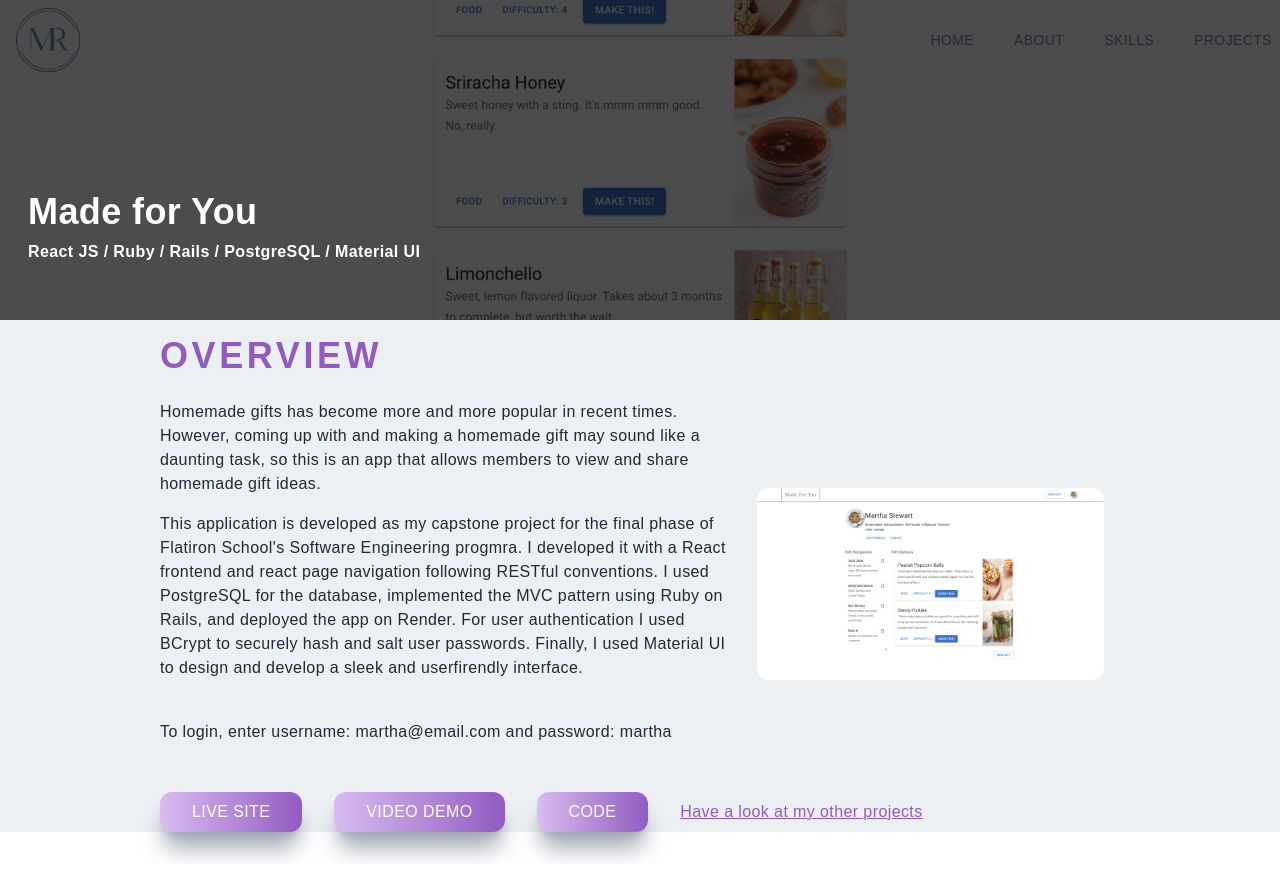
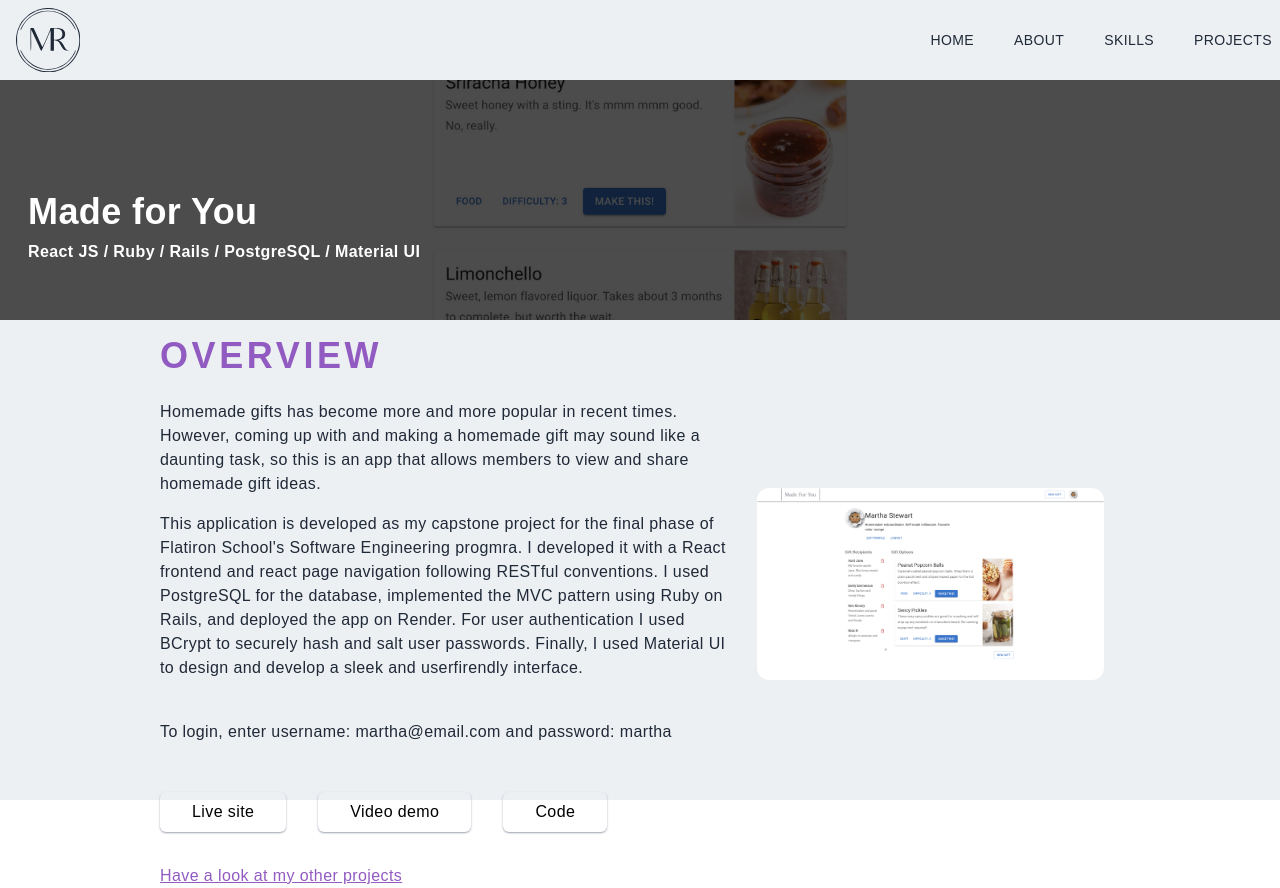
Before and after one commit to mariareedstrom/my-portfolio, a Next.js app: page /projects/madeforyou in a window 1280 px wide. Before the commit the page ends 864 px from the top, so only its background shows below. Built offline with nearby package versions, Linux system fonts and the light colour scheme.

Commit message:
styling updates

```diff
--- a/app/components/About.tsx
+++ b/app/components/About.tsx
@@ -1,5 +1,6 @@
 import Image from "next/image";
 import Link from "next/link";
+import profile from "/public/images/profile.jpg";
 
 export default function About() {
   return (
@@ -43,7 +44,7 @@ export default function About() {
         <div className="m-auto p-4 hover:scale-105 ease-in duration-300">
           <Image
             className="border-4 border-gray-600 rounded-full mx-auto "
-            src="/images/profile pic.jpeg"
+            src={profile}
             alt="Maria Reedstrom"
             width={300}
             height={300}
--- a/app/components/Navbar.tsx
+++ b/app/components/Navbar.tsx
@@ -6,33 +6,12 @@ import { useState, useEffect } from "react";
 import { AiOutlineMenu, AiOutlineClose, AiOutlineMail } from "react-icons/ai";
 import { FaGithub, FaLinkedinIn } from "react-icons/fa";
 import { BsFillPersonLinesFill } from "react-icons/bs";
-import { usePathname } from "next/navigation";
-
 import Logo from "./Logo";
 
 export default function Navbar() {
   const [nav, setNav] = useState(false);
   const [shadow, setShadow] = useState(false);
   const [navBg, setNavBg] = useState("#ecf0f3");
-  const [linkColor, setLinkColor] = useState("#1f2937");
-  const pathname = usePathname();
-
-  useEffect(() => {
-    if (
-      pathname === "/projects/postcard" ||
-      pathname === "/projects/madeforyou" ||
-      pathname === "/projects/yourstreet" ||
-      pathname === "/projects/margaritamania"
-    ) {
-      setNavBg("transparent");
-      setLinkColor("#ecf0f3");
-    } else {
-      setNavBg("#ecf0f3");
-      setLinkColor("#1f2937");
-    }
-  }, [pathname]);
-
-  const handleNav = () => setNav(!nav);
 
   useEffect(() => {
     const handleShadow = () => {
@@ -85,7 +64,7 @@ export default function Navbar() {
               <li className="ml-10 text-sm uppercase ">Projects</li>
             </Link>
           </ul>
-          <div className="md:hidden" onClick={handleNav}>
+          <div className="md:hidden">
             <AiOutlineMenu size={25} />
           </div>
         </nav>
@@ -111,10 +90,7 @@ export default function Navbar() {
               >
                 <Logo width="97" height="45" />
               </Link>
-              <div
-                className="rounded-full shadow-lg shadow-gray-400 p-3 cursor-pointer"
-                onClick={handleNav}
-              >
+              <div className="rounded-full shadow-lg shadow-gray-400 p-3 cursor-pointer">
                 <AiOutlineClose />
               </div>
             </div>
--- a/app/globals.css
+++ b/app/globals.css
@@ -7,11 +7,13 @@
 html {
   scroll-behavior: smooth;
   font-family: "Raleway", sans-serif;
+  height: 100vh;
 }
 
 @layer base {
   body {
     @apply text-[#1f2937] tracking-wide;
+    @apply md:h-[100vh];
   }
 
   h1,
@@ -36,6 +38,7 @@ html {
   }
 
   button {
-    @apply shadow-xl shadow-gray-400 rounded-xl uppercase bg-gradient-to-r from-[#d9bdf1] to-[#915BC1] text-white;
+    @apply shadow-sm shadow-gray-400 rounded-md text-black hover:scale-110 ease-in duration-300
+    hover:bg-[#915BC1] hover:text-[#ecf0f3];
   }
 }
--- a/app/projects/kittycatgenerator/page.tsx
+++ b/app/projects/kittycatgenerator/page.tsx
@@ -69,7 +69,7 @@ export default function Project() {
               rel="noopener noreferrer"
               target="_blank"
             >
-              <button className="px-8 py-2 mt-4 mr-8 ">Live Site</button>
+              <button className="px-8 py-2 mt-4 mr-8 ">Live site</button>
             </a>
 
             <a
@@ -77,7 +77,7 @@ export default function Project() {
               rel="noopener noreferrer"
               target="_blank"
             >
-              <button className="px-8 py-2 mt-4 mr-8 ">Video Demo</button>
+              <button className="px-8 py-2 mt-4 mr-8 ">Video demo</button>
             </a>
             <a
               href="https://github.com/mariareedstrom/Phase-1-Project-Kitty-Cat-Generator"
@@ -86,10 +86,10 @@ export default function Project() {
             >
               <button className="px-8 py-2 mt-4 mr-8">Code</button>
             </a>
-            <Link href="/#projects" className="text-[#915BC1] underline ">
-              Have a look at my other projects
-            </Link>
           </nav>
+          <Link href="/#projects" className="text-[#915BC1] underline ">
+            Have a look at my other projects
+          </Link>
         </div>
       </main>
     </div>
--- a/app/projects/madeforyou/page.tsx
+++ b/app/projects/madeforyou/page.tsx
@@ -60,11 +60,11 @@ export default function Project() {
           </div>
           <nav className="max-w-[960px] mb-8">
             <a href="/" rel="noopener noreferrer" target="_blank">
-              <button className="px-8 py-2 mt-4 mr-8 ">Live Site</button>
+              <button className="px-8 py-2 mt-4 mr-8 ">Live site</button>
             </a>
 
             <a href="/" rel="noopener noreferrer" target="_blank">
-              <button className="px-8 py-2 mt-4 mr-8 ">Video Demo</button>
+              <button className="px-8 py-2 mt-4 mr-8 ">Video demo</button>
             </a>
             <a
               href="https://github.com/mariareedstrom/made-for-you"
@@ -73,10 +73,10 @@ export default function Project() {
             >
               <button className="px-8 py-2 mt-4 mr-8 ">Code</button>
             </a>
-            <Link href="/#projects" className="text-[#915BC1] underline ">
-              Have a look at my other projects
-            </Link>
           </nav>
+          <Link href="/#projects" className="text-[#915BC1] underline ">
+            Have a look at my other projects
+          </Link>
         </div>
       </main>
     </div>
--- a/app/projects/margaritamania/page.tsx
+++ b/app/projects/margaritamania/page.tsx
@@ -63,7 +63,7 @@ export default function Project() {
               rel="noopener noreferrer"
               target="_blank"
             >
-              <button className="px-8 py-2 mt-4 mr-8 ">Live Site</button>
+              <button className="px-8 py-2 mt-4 mr-8 ">Live site</button>
             </a>
 
             <a
@@ -71,7 +71,7 @@ export default function Project() {
               rel="noopener noreferrer"
               target="_blank"
             >
-              <button className="px-8 py-2 mt-4 mr-8 ">Video Demo</button>
+              <button className="px-8 py-2 mt-4 mr-8 ">Video demo</button>
             </a>
             <a
               href="https://github.com/mariareedstrom/Phase-2-Project-Margarita-ui"
@@ -80,10 +80,10 @@ export default function Project() {
             >
               <button className="px-8 py-2 mt-4 mr-8">Code</button>
             </a>
-            <Link href="/#projects" className="text-[#915BC1] underline ">
-              Have a look at my other projects
-            </Link>
           </nav>
+          <Link href="/#projects" className="text-[#915BC1] underline ">
+            Have a look at my other projects
+          </Link>
         </div>
       </main>
     </div>
--- a/app/projects/postcard/page.tsx
+++ b/app/projects/postcard/page.tsx
@@ -64,7 +64,7 @@ export default function Project() {
               rel="noopener noreferrer"
               target="_blank"
             >
-              <button className="px-8 py-2 mt-4 mr-8 ">Live Site</button>
+              <button className="px-8 py-2 mt-4 mr-8 ">Live site</button>
             </a>
 
             <a
@@ -72,7 +72,7 @@ export default function Project() {
               rel="noopener noreferrer"
               target="_blank"
             >
-              <button className="px-8 py-2 mt-4 mr-8 ">Video Demo</button>
+              <button className="px-8 py-2 mt-4 mr-8 ">Video demo</button>
             </a>
             <a
               href="https://github.com/mariareedstrom/Phase-4-Project-Postcard-app"
@@ -81,10 +81,10 @@ export default function Project() {
             >
               <button className="px-8 py-2 mt-4 mr-8 ">Code</button>
             </a>
-            <Link href="/#projects" className="text-[#915BC1] underline ">
-              Have a look at my other projects
-            </Link>
           </nav>
+          <Link href="/#projects" className="text-[#915BC1] underline ">
+            Have a look at my other projects
+          </Link>
         </div>
       </main>
     </div>
--- a/app/projects/yourstreet/page.tsx
+++ b/app/projects/yourstreet/page.tsx
@@ -59,7 +59,7 @@ export default function Project() {
           </div>
           <nav className="max-w-[960px] mb-8">
             <a href="/" rel="noopener noreferrer" target="_blank">
-              <button className="px-8 py-2 mt-4 mr-8 ">Live Site</button>
+              <button className="px-8 py-2 mt-4 mr-8 ">Live site</button>
             </a>
 
             <a
@@ -67,7 +67,7 @@ export default function Project() {
               rel="noopener noreferrer"
               target="_blank"
             >
-              <button className="px-8 py-2 mt-4 mr-8 ">Video Demo</button>
+              <button className="px-8 py-2 mt-4 mr-8 ">Video demo</button>
             </a>
             <a
               href="https://github.com/mariareedstrom/phase-3-project-yourStreet-frontend"
@@ -76,10 +76,10 @@ export default function Project() {
             >
               <button className="px-8 py-2 mt-4 mr-8">Code</button>
             </a>
-            <Link href="/#projects" className="text-[#915BC1] underline ">
-              Have a look at my other projects
-            </Link>
           </nav>
+          <Link href="/#projects" className="text-[#915BC1] underline ">
+            Have a look at my other projects
+          </Link>
         </div>
       </main>
     </div>
```
